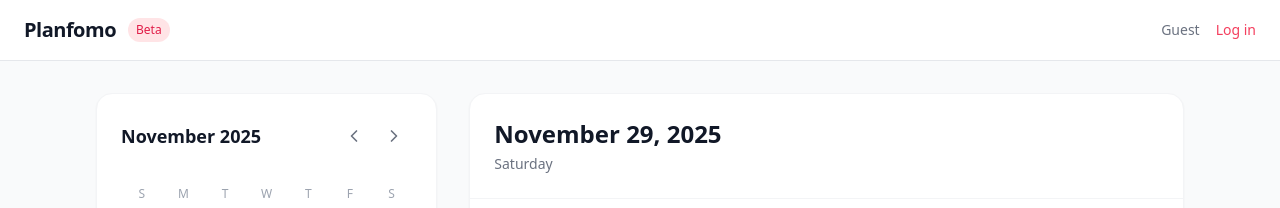
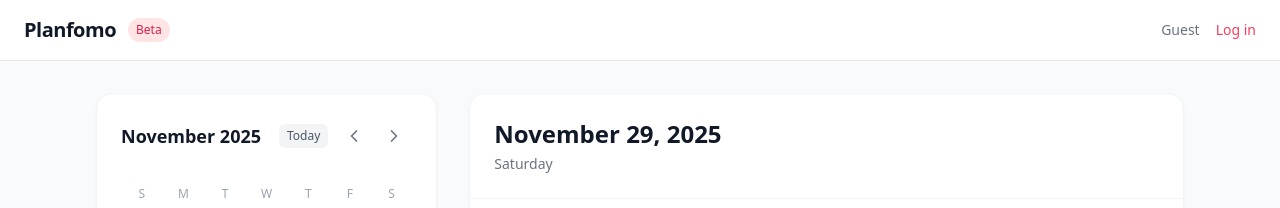
Before and after one commit to hwankr/planfomo, a Next.js app: page / in a window 1280 px wide. Shown: the top 208 px of the page. Built offline with nearby package versions, Linux system fonts and the light colour scheme; no server answers.

Commit message:
feat: 오늘 날짜로 바로 가도록 하는 Today 버튼 추가

```diff
--- a/src/components/Calendar.tsx
+++ b/src/components/Calendar.tsx
@@ -46,6 +46,17 @@ export default function Calendar({ selectedDate, onSelectDate }: CalendarProps)
         <h2 className="text-lg font-bold text-gray-900 dark:text-white">
           {format(currentMonth, 'MMMM yyyy')}
         </h2>
+        <div className="flex items-center gap-2">
+          <button
+            onClick={() => {
+              const today = new Date();
+              setCurrentMonth(today);
+              onSelectDate(today);
+            }}
+            className="text-xs font-medium px-2 py-1 rounded-md bg-gray-100 hover:bg-gray-200 dark:bg-gray-800 dark:hover:bg-gray-700 text-gray-600 dark:text-gray-300 transition-colors"
+          >
+            Today
+          </button>
           <div className="flex gap-1">
             <button
               onClick={prevMonth}
@@ -59,6 +70,7 @@ export default function Calendar({ selectedDate, onSelectDate }: CalendarProps)
             >
               <ChevronRight className="w-5 h-5 text-gray-500" />
             </button>
+          </div>
         </div>
       </div>
 
```
Lines whose indentation alone changed are shown as unchanged.
